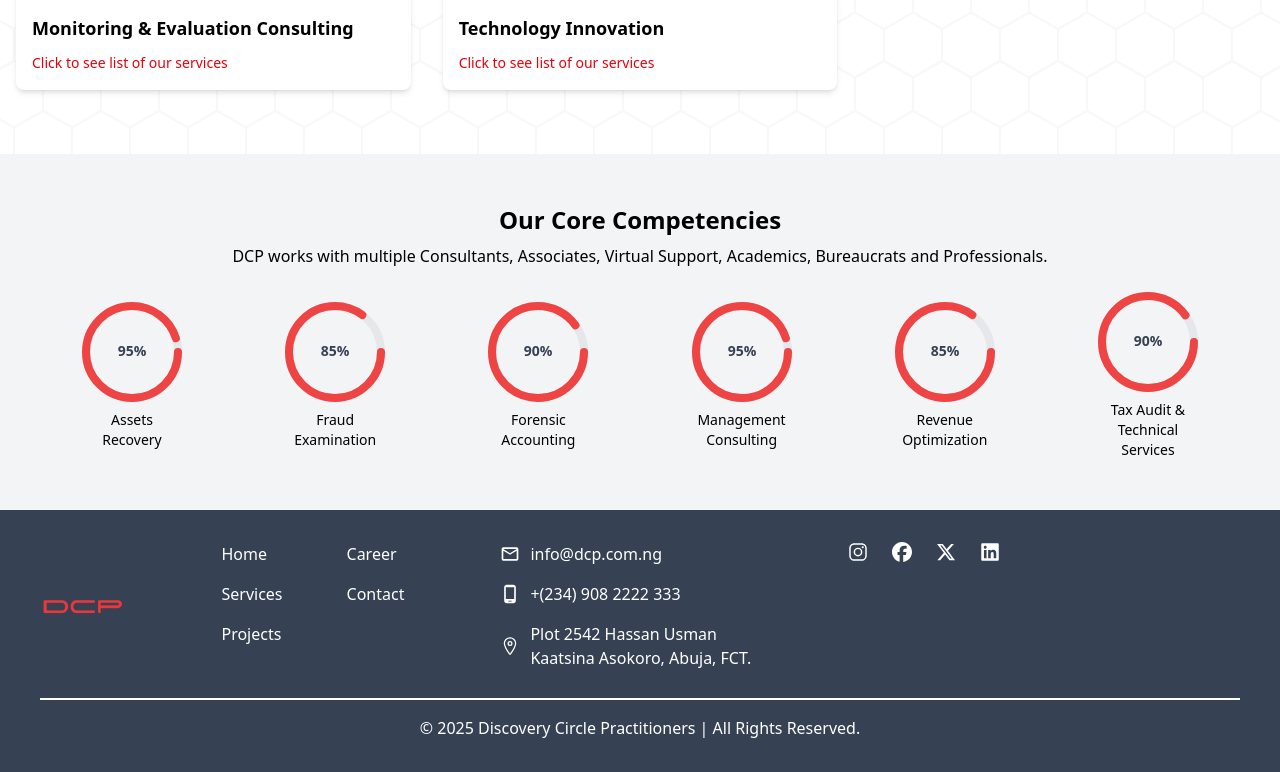
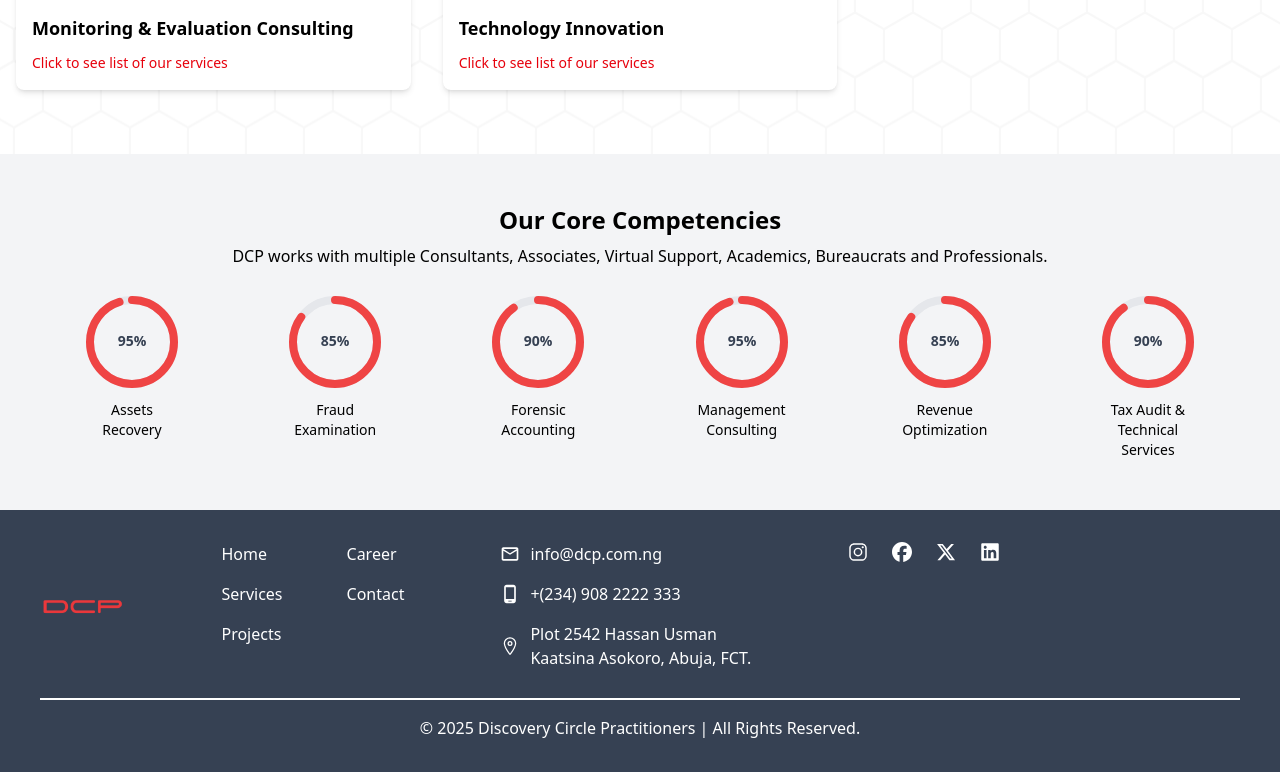
Before and after one commit to DCPHQ01/DCP, a React (Vite) app: page /service in a window 1280 px wide. Shown: the part 756-1528 px from the top of the page. Built offline with nearby package versions, Linux system fonts and the light colour scheme.

Commit message:
adjusting map for md screens

```diff
--- a/src/components/CircularProgress.jsx
+++ b/src/components/CircularProgress.jsx
@@ -1,54 +1,64 @@
-import { useEffect, useState } from "react";
-import { useInView } from "react-intersection-observer";
+import React, { useRef, useState, useEffect } from 'react';
+import { useInView } from 'react-intersection-observer';
 
 const CircularProgress = ({ percent, label }) => {
-  const [progress, setProgress] = useState(0);
   const [ref, inView] = useInView({ triggerOnce: true });
+  const [count, setCount] = useState(0);
+  const circleRef = useRef(null);
+  const animationRef = useRef(null);
 
   useEffect(() => {
     if (inView) {
-      let start = 0;
-      const step = percent / 40; // controls speed
-      const interval = setInterval(() => {
-        start += step;
-        if (start >= percent) {
-          setProgress(percent);
-          clearInterval(interval);
+      const duration = 2000; // 2 seconds
+      const steps = 60; // 60 frames per second
+      const increment = percent / (duration / (1000 / steps));
+      let currentCount = 0;
+
+      const animate = () => {
+        currentCount += increment;
+        if (currentCount < percent) {
+          setCount(Math.ceil(currentCount));
+          animationRef.current = requestAnimationFrame(animate);
         } else {
-          setProgress(Math.ceil(start));
+          setCount(percent);
         }
-      }, 20);
+      };
+
+      animationRef.current = requestAnimationFrame(animate);
+
+      return () => {
+        if (animationRef.current) {
+          cancelAnimationFrame(animationRef.current);
+        }
+      };
     }
   }, [inView, percent]);
 
-  const radius = 50;
-  const stroke = 8;
-  const normalizedRadius = radius - stroke * 0.5;
-  const circumference = 2 * Math.PI * normalizedRadius;
-  const strokeDashoffset = circumference - (progress / 100) * circumference;
-
-    return (
-      <div ref={ref} className="flex flex-col w-[100px] items-center space-y-2">
-      <svg height={radius * 2} width={radius * 2}>
+  return (
+    <div ref={ref} className="flex flex-col w-[100px] items-center space-y-2">
+      <svg height={100} width={100} className="transform -rotate-90">
         <circle
           stroke="#e5e7eb"
           fill="transparent"
-          strokeWidth={stroke}
-          r={normalizedRadius}
-          cx={radius}
-          cy={radius}
+          strokeWidth={8}
+          r={42}
+          cx={50}
+          cy={50}
         />
         <circle
+          ref={circleRef}
           stroke="#ef4444"
           fill="transparent"
-          strokeWidth={stroke}
+          strokeWidth={8}
           strokeLinecap="round"
-          strokeDasharray={circumference}
-          strokeDashoffset={strokeDashoffset}
-          r={normalizedRadius}
-          cx={radius}
-          cy={radius}
-          style={{ transition: "stroke-dashoffset 0.5s ease-out" }}
+          r={42}
+          cx={50}
+          cy={50}
+          className="transition-all duration-2000 ease-out"
+          style={{
+            strokeDasharray: 264,
+            strokeDashoffset: inView ? 264 - (percent / 100) * 264 : 264,
+          }}
         />
         <text
           x="50%"
@@ -56,13 +66,14 @@ const CircularProgress = ({ percent, label }) => {
           textAnchor="middle"
           dy=".3em"
           className="fill-gray-700 text-sm font-bold"
+          style={{ transform: 'rotate(90deg)', transformOrigin: 'center' }}
         >
-          {progress}%
+          {count}%
         </text>
       </svg>
       <p className="text-sm text-center">{label}</p>
     </div>
-    );
-  };
+  );
+};
 
-export default CircularProgress;
+export default React.memo(CircularProgress);
--- a/src/components/ContactForm.jsx
+++ b/src/components/ContactForm.jsx
@@ -6,7 +6,7 @@ const inputStyle = "border-b active:outline-none"
         <>
         <section className="my-12 w-full flex justify-center text-black">
                         <div className="sm:py-10 sm:w-[80%] py-6 w-[90%] flex md:flex-row flex-col gap-6 sm:gap-24 justify-between items-center">
-                            <div className="sm:px-10 px-10 sm:py-10 w-full py-6 contact-wrapper flex flex-col items-center bg-gray-100 rounded-3xl shadow-xl">
+                            <div className="sm:px-10 px-10 sm:py-10 w-full lg:w-[60%] py-6 contact-wrapper flex flex-col items-center bg-gray-100 rounded-3xl shadow-xl">
                                 <div className="contact text-4xl mb-16 font-bold">Contact Us</div>
                                 <form action="https://formsubmit.co/info@dcp.com.ng" method="post" className="flex flex-col w-full gap-6 sm:gap-16">
                                     <div className="inp-group1 flex sm:flex-row flex-col gap-6 w-full">
@@ -26,8 +26,8 @@ const inputStyle = "border-b active:outline-none"
                                     <input type="hidden" name="_template" value="table"/>
                                 </form>
                             </div>
-                            <div className="map">
-                                <iframe className="md:w-[600px] md:h-[500px] w-full h-[300px]" src="https://www.google.com/maps/embed?pb=!1m18!1m12!1m3!1d3940.485228607237!2d7.515954675065832!3d9.019422891041518!2m3!1f0!2f0!3f0!3m2!1i1024!2i768!4f13.1!3m3!1m2!1s0x104e0d79e7b370cf%3A0x18bc3f82b684d6fa!2sDCP!5e0!3m2!1sen!2sng!4v1744629029364!5m2!1sen!2sng" style={{border:0}} allowFullScreen="" loading="lazy" referrerPolicy="no-referrer-when-downgrade"></iframe>
+                            <div className="map w-full h-[300px] sm:w-[400px] sm:h-[400px] lg:w-[500px] lg:h-[500px] relative overflow-hidden">
+                                <iframe className="absolute top-0 left-0 w-full h-full" src="https://www.google.com/maps/embed?pb=!1m18!1m12!1m3!1d3940.485228607237!2d7.515954675065832!3d9.019422891041518!2m3!1f0!2f0!3f0!3m2!1i1024!2i768!4f13.1!3m3!1m2!1s0x104e0d79e7b370cf%3A0x18bc3f82b684d6fa!2sDCP!5e0!3m2!1sen!2sng!4v1744629029364!5m2!1sen!2sng" style={{border:0}} allowFullScreen="" loading="lazy" referrerPolicy="no-referrer-when-downgrade"></iframe>
                             </div>
                         </div>
                     </section>
--- a/src/components/Footer.jsx
+++ b/src/components/Footer.jsx
@@ -16,7 +16,7 @@ const Footer = () => {
                         <NavLink className="brand-link hidden sm:block self-center" to="/">
                             <img src="/images/logo.png" alt="Logo" className="w-[80px] sm:w-[100px] md:w-[120px] lg:w-[150px] object-contain" />
                         </NavLink>
-                        <div className="footer-nav flex md:gap-16 gap-4">
+                        <div className="footer-nav flex lg:flex-row flex-col lg:gap-16 gap-4">
                             <div className="footer-nav-section flex flex-col gap-4">
                                 <Link to="/" className="footer-nav-links hover:text-red-500 cursor-pointer home"> Home</Link>
                                 <Link to="/service" className="footer-nav-links hover:text-red-500 cursor-pointer services">Services</Link>
--- a/src/components/Test.jsx
+++ b/src/components/Test.jsx
@@ -11,7 +11,7 @@ export default function test() {
         ];
   return (
     <div className="w-full">
-      <div className="flex justify-between flex-wrap w-full items-center gap-10 px-4">
+      <div className="flex justify-between flex-wrap w-full gap-10 px-4">
         {data.map((item, index) => (
           <CircularProgress key={index} percent={item.percent} label={item.label} />
         ))}
--- a/src/pages/Contact.jsx
+++ b/src/pages/Contact.jsx
@@ -31,16 +31,16 @@ const Contact = () => {
                     <div className="naija-office ">
                         <h2 className="office-name text-3xl font-bold mb-8">Country Offices/Representatives</h2>
                         <div className="flex flex-col gap-4">
-                        <div className="address flex gap-4 font-semibold">
-                            <img src="../../images/liberia.png" className="w-[40px]" alt="liberia flag"/>
+                        <div className="address flex items-center gap-4 font-semibold">
+                            <img src="../../images/liberia.png" className="w-[40px] h-[40px]" alt="liberia flag"/>
                             <p className="address-name text-lg font-semibold">Monrovia, Liberia - Registered Office</p>
                         </div>
-                        <div className="phone flex gap-4 font-semibold">
-                            <img src="../../images/canada.png" className="w-[40px]" alt="liberia flag"/>
+                        <div className="phone flex items-center gap-4 font-semibold">
+                            <img src="../../images/canada.png" className="w-[40px] h-[40px]" alt="liberia flag"/>
                             <p className="phone-number text-lg font-semibold">Alberta,Canada - Registered Office</p>
                         </div>
-                        <div className="email flex gap-4 font-semibold">
-                            <img src="../../images/south-africa.png" className="w-[40px]" alt="liberia flag"/>
+                        <div className="email flex items-center gap-4 font-semibold">
+                            <img src="../../images/south-africa.png" className="w-[40px] h-[40px]" alt="liberia flag"/>
                             <p className="email-name text-lg font-semibold">Cape town, South Africa - Registered Office</p>
                         </div>
                         </div>
--- a/src/pages/Service.jsx
+++ b/src/pages/Service.jsx
@@ -1,6 +1,7 @@
-import serviceData  from '../components/serviceData';
-import ServiceCard from "../components/ServiceCard";
-import Test from "../components/Test";
+import React, { Suspense, lazy } from 'react';
+import serviceData from '../components/serviceData';
+const ServiceCard = lazy(() => import("../components/ServiceCard"));
+const Test = lazy(() => import("../components/Test"));
 
 const Service = () => {
 
@@ -14,6 +15,7 @@ const Service = () => {
             </div>
 
             <div className="grid grid-cols-1 sm:grid-cols-2 md:grid-cols-3 gap-8">
+              <Suspense fallback={<div className="animate-pulse bg-gray-200 h-48 rounded-lg" />}>
                 {serviceData.map((service) => (
                   <ServiceCard
                     key={service.id}
@@ -22,6 +24,7 @@ const Service = () => {
                     services={service.services}
                   />
                 ))}
+              </Suspense>
             </div>
           </div>
         </section>
@@ -31,15 +34,15 @@ const Service = () => {
           <div className="container mx-auto px-4">
             <div className="w-full mx-auto">
               <div className="mb-6 text-center">
-                <h2 className="text-2xl font-bold wow fadeInUp">Our Core Competencies</h2>
-                <p className="mt-2 wow fadeInUp">
+                <h2 className="text-2xl font-bold">Our Core Competencies</h2>
+                <p className="mt-2">
                   DCP works with multiple Consultants, Associates, Virtual Support, Academics,
                   Bureaucrats and Professionals.
                 </p>
               </div>
-              <div>
+              <Suspense fallback={<div className="animate-pulse bg-gray-200 h-48 rounded-lg" />}>
                 <Test />
-              </div>
+              </Suspense>
             </div>
           </div>
         </section>
@@ -47,4 +50,4 @@ const Service = () => {
     );
   };
 
-  export default Service;
+  export default React.memo(Service);
```
Also changed, not shown: src/components/ServiceCard.jsx (+22 -37 lines), public/images/ServiceCarousel/4 edit.png (added). Lines whose indentation alone changed are shown as unchanged.
